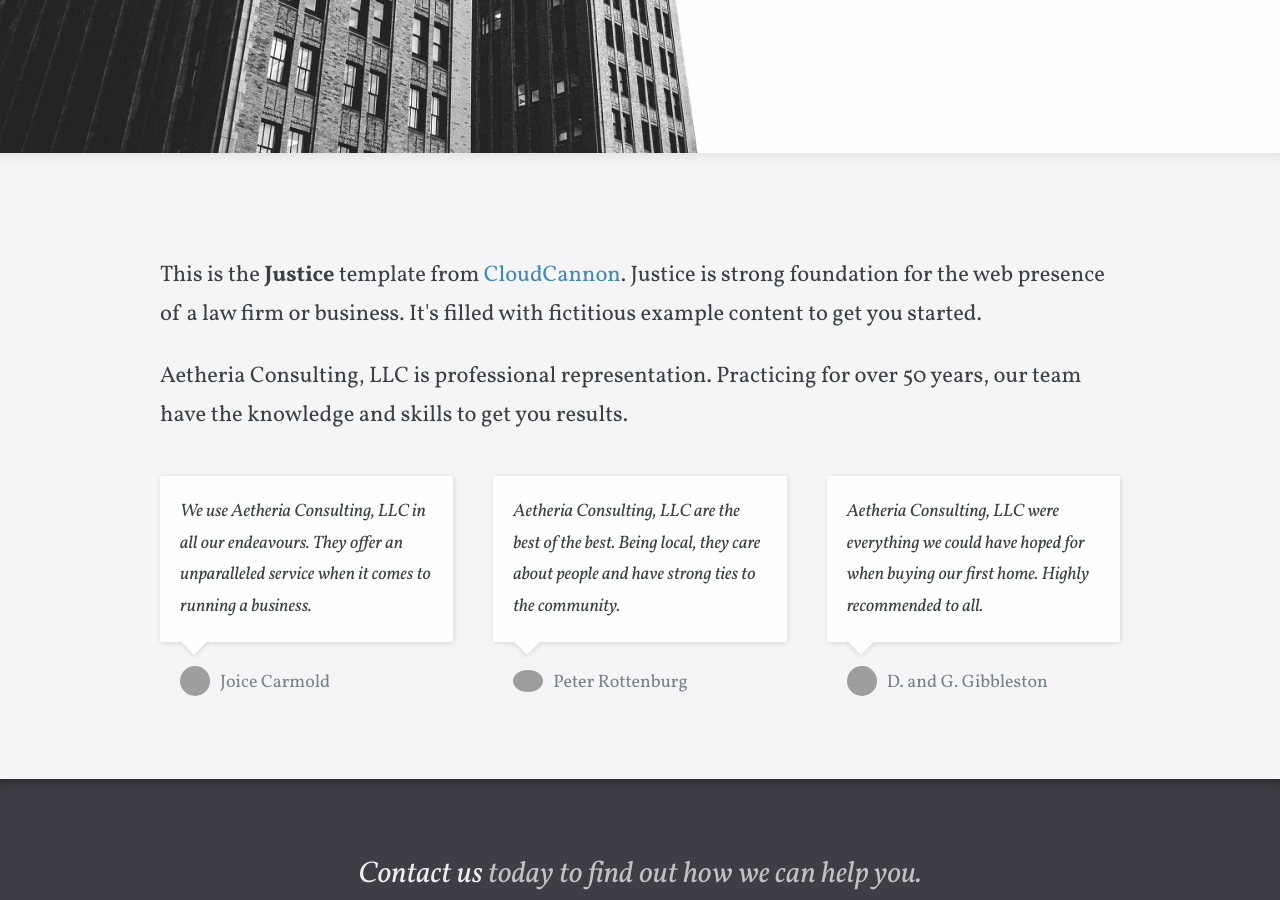
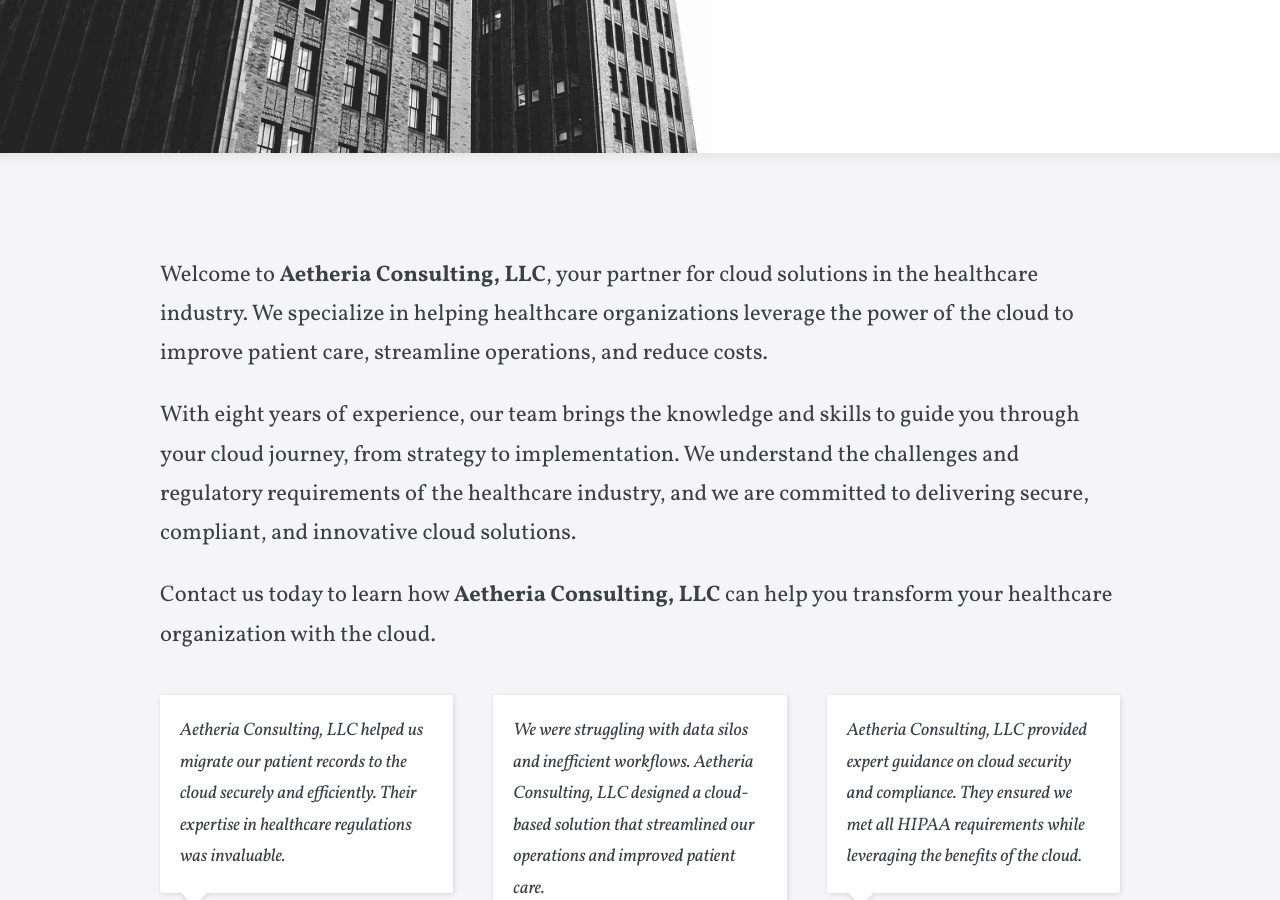
Before and after one commit to superlooper615/superlooper615.github.io, a Jekyll site: the page built from index.html, in a window 1280 px wide and 900 px high, scrolled down 567 px. Built offline with Jekyll 4.4.1, drawn with Linux system fonts in a browser that asks for light colours; some web fonts are replaced; some of the changed text lies outside the part shown; grey boxes are pictures that could not be loaded.

Commit message:
add content to front page

```diff
--- a/index.html
+++ b/index.html
@@ -4,15 +4,15 @@
 background_image_path:
 large_header: true
 testimonials:
-  - message: We use Aetheria Consulting, LLC in all our endeavours. They offer an unparalleled service when it comes to running a business.
+  - message: Aetheria Consulting, LLC helped us migrate our patient records to the cloud securely and efficiently. Their expertise in healthcare regulations was invaluable.
     image: "https://placekitten.com/g/60/60?a=.png"
-    name: Joice Carmold
-  - message: Aetheria Consulting, LLC are the best of the best. Being local, they care about people and have strong ties to the community.
+    name: Dr. Joice Carmold
+  - message: We were struggling with data silos and inefficient workflows. Aetheria Consulting, LLC designed a cloud-based solution that streamlined our operations and improved patient care.
     image: "https://www.fillmurray.com/60/60?a=.png"
-    name: Peter Rottenburg
-  - message: Aetheria Consulting, LLC were everything we could have hoped for when buying our first home. Highly recommended to all.
+    name: Peter Rottenburg, Hospital Administrator
+  - message: Aetheria Consulting, LLC provided expert guidance on cloud security and compliance. They ensured we met all HIPAA requirements while leveraging the benefits of the cloud.
     image: "https://placebear.com/60/60?a=.png"
-    name: D. and G. Gibbleston
+    name: D. and G. Gibbleston, Healthcare IT Manager
 _options:
   image:
     width: 60
@@ -20,9 +20,11 @@
 ---
 
 <div class="editable">
-    <p>This is the <strong>Justice</strong> template from <a href="https://cloudcannon.com/">CloudCannon</a>. Justice is strong foundation for the web presence of a law firm or business. It's filled with fictitious example content to get you started.</p>
+  <p>Welcome to <b>Aetheria Consulting, LLC</b>, your partner for cloud solutions in the healthcare industry. We specialize in helping healthcare organizations leverage the power of the cloud to improve patient care, streamline operations, and reduce costs.</p>
 
-    <p>Aetheria Consulting, LLC is professional representation. Practicing for over 50 years, our team have the knowledge and skills to get you results.</p>
+  <p>With eight years of experience, our team brings the knowledge and skills to guide you through your cloud journey, from strategy to implementation. We understand the challenges and regulatory requirements of the healthcare industry, and we are committed to delivering secure, compliant, and innovative cloud solutions.</p>
+
+  <p>Contact us today to learn how <b>Aetheria Consulting, LLC</b> can help you transform your healthcare organization with the cloud.</p>
 </div>
 
 <div class="testimonials">
```
Lines whose indentation alone changed are shown as unchanged.
